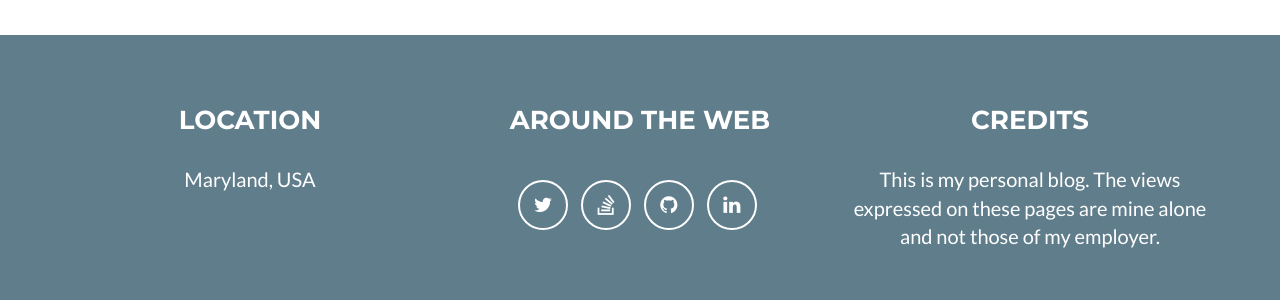
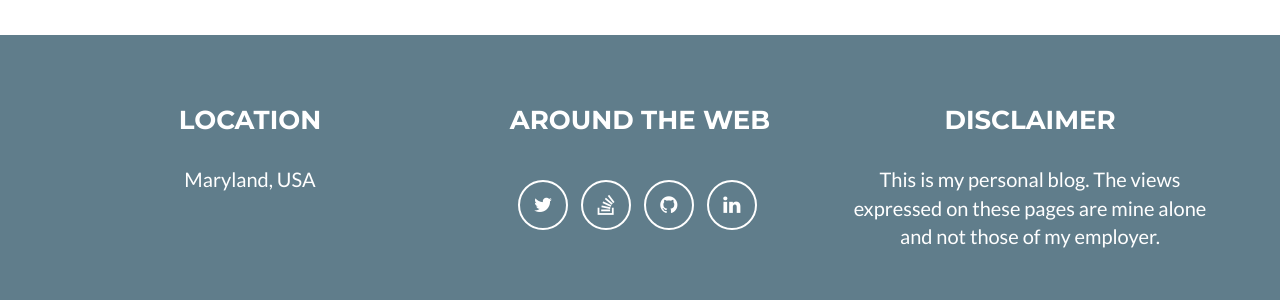
Before and after one commit to voor/voor.github.io, a Jekyll site: the page built from index.html, in a window 1280 px wide and 900 px high, scrolled down 1060 px. Shown: the part 496-796 px from the top of the window. Built offline with Jekyll 4.4.1, drawn with Linux system fonts in a browser that asks for light colours; nearby versions of some CDN libraries; comment, search, counter and statistics services are not loaded.

Commit message:
Disclaimer more appropriate.

```diff
--- a/_config.yml
+++ b/_config.yml
@@ -34,7 +34,7 @@ footer:
   copyright: Robert Van Voorhees
   location: Location
   social: Around the Web
-  credits: Credits
+  credits: Disclaimer
 
 # Social networks usernames (many more available: google-plus, flickr, dribbble, pinterest, instagram, tumblr, linkedin, etc.)
 social:
```
